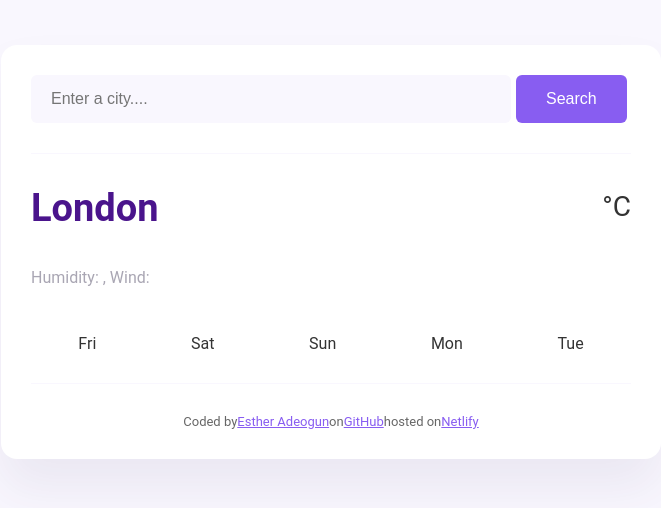
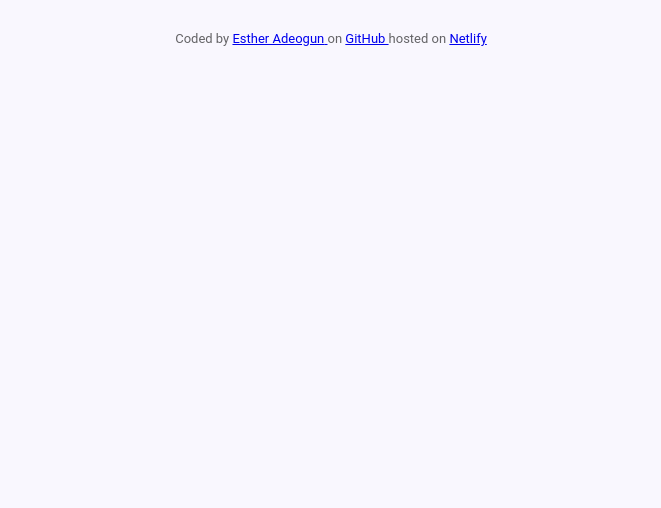
Before and after one commit to adeogunesther95-lab/lesson-4-homework, a React (Create React App) app: page / in a window 1280 px wide. Shown: the top 508 px of the page, without its empty margins (309-970 px from the left). Built offline with nearby package versions, Linux system fonts and the light colour scheme.

Commit message:
code update

```diff
--- a/src/App.js
+++ /dev/null
@@ -1,105 +0,0 @@
-import axios from "axios";
-import "./App.css";
-import { useState } from "react";
-
-function App() {
-  let [city, setCity] = useState("");
-  let [loaded, setLoaded] = useState(false);
-  let [weather, setWeather] = useState({});
-
-  function displayForecastWeatherResult(response) {
-    setLoaded(true);
-    setWeather({
-      temperature: response.data.temperature.current,
-      description: response.data.condition.description,
-      humidity: response.data.temperature.humidity,
-      wind: response.data.wind.speed,
-    });
-  }
-
-  function displayWeather(event) {
-    event.preventDefault();
-
-    let apiKey = "bf602aabco34t729377499af62121a7a";
-    let apiUrl = `https://api.shecodes.io/weather/v1/forecast?query=${city}&key=${apiKey}&units=metric`;
-
-    axios.get(apiUrl).then(displayForecastWeatherResult);
-  }
-
-  function handleSearch(event) {
-    setCity(event.target.value);
-  }
-  return (
-    <div className="App">
-      <div className="container">
-        <header>
-          <form className="search-form" onSubmit={displayWeather}>
-            <input
-              type="search"
-              placeholder="Enter a city...."
-              required
-              className="search-input"
-              onChange={handleSearch}
-            />
-            <button type="submit" className="search-button">
-              Search
-            </button>
-          </form>
-        </header>
-        <main>
-          <div className="weather-container">
-            <div>
-              <h1 className="weather-app-city">London</h1>
-              <p className="weather-app-details">
-                <span id="time"></span> <span id="description"></span>
-                <br />
-                Humidity: <strong></strong>, Wind:
-                <strong id="wind-speead"></strong>
-              </p>
-            </div>
-            <div className="weather-app-temp">
-              <div className="weather-app-icon"></div>
-              <div className="weather-app-temp-value"></div>
-              <div className="weather-app-temp-unit">°C</div>
-            </div>
-          </div>
-          <div className="weather-forecast">
-            <span>Fri</span>
-            <span>Sat</span>
-            <span>Sun</span>
-            <span>Mon</span>
-            <span>Tue</span>
-          </div>
-        </main>
-        <footer>
-          Coded by
-          <a
-            href="https://github.com/adeogunesther95-lab"
-            target="_blank"
-            rel="noopener noreferrer"
-          >
-            Esther Adeogun
-          </a>
-          on
-          <a
-            href="https://github.com/adeogunesther95-lab/vanilla-weather-week8"
-            target="_blank"
-            rel="noopener noreferrer"
-          >
-            GitHub
-          </a>
-          hosted on
-          <a
-            href="https://vanilla-weather-week8.netlify.app/"
-            target="_blank"
-            rel="noopener noreferrer"
-          >
-            Netlify
-          </a>
-        </footer>
-      </div>
-    </div>
-  );
-}
-
-export default App;
--- /dev/null
+++ b/src/Weather.js
@@ -0,0 +1,36 @@
+import axios from "axios";
+import "./App.css";
+import React from "react";
+
+function Weather() {
+  return (
+    <footer>
+      Coded by{" "}
+      <a
+        href="https://github.com/adeogunesther95-lab"
+        target="_blank"
+        rel="noopener noreferrer"
+      >
+        Esther Adeogun{" "}
+      </a>
+      on {""}
+      <a
+        href="https://github.com/adeogunesther95-lab/vanilla-weather-week8"
+        target="_blank"
+        rel="noopener noreferrer"
+      >
+        GitHub {""}
+      </a>
+      hosted on {""}
+      <a
+        href="https://vanilla-weather-week8.netlify.app/"
+        target="_blank"
+        rel="noopener noreferrer"
+      >
+        Netlify
+      </a>
+    </footer>
+  );
+}
+
+export default Weather;
--- a/src/index.js
+++ b/src/index.js
@@ -1,14 +1,14 @@
-import React from 'react';
-import ReactDOM from 'react-dom/client';
-import './index.css';
-import App from './App';
-import reportWebVitals from './reportWebVitals';
+import React from "react";
+import ReactDOM from "react-dom/client";
+import "./index.css";
+import Weather from "./Weather";
+import reportWebVitals from "./reportWebVitals";
 
-const root = ReactDOM.createRoot(document.getElementById('root'));
+const root = ReactDOM.createRoot(document.getElementById("root"));
 root.render(
   <React.StrictMode>
-    <App />
-  </React.StrictMode>
+    <Weather />
+  </React.StrictMode>,
 );
 
 // If you want to start measuring performance in your app, pass a function
```
